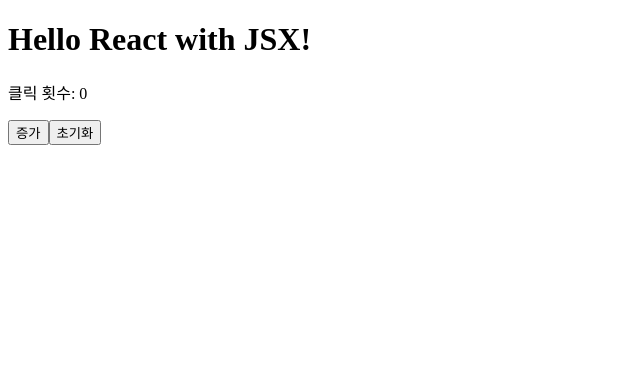
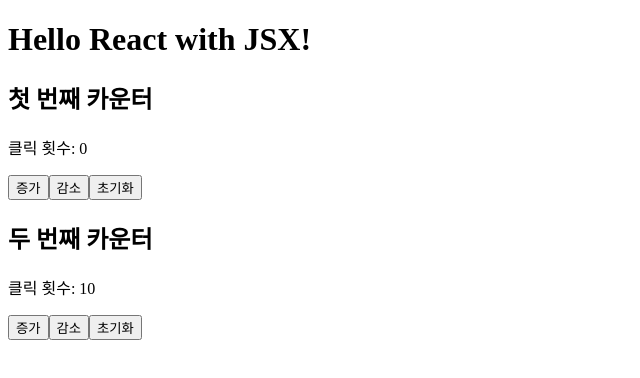
Before and after one commit to WilleLee/react-from-scratch, a React (Vite) app: page / in a window 1280 px wide. Shown: the top 378 px of the page, without its empty margins (0-640 px from the left). Built offline with nearby package versions, Linux system fonts and the light colour scheme.

Commit message:
renders by data with map

```diff
--- a/src/App.jsx
+++ b/src/App.jsx
@@ -1,11 +1,28 @@
-import { useState } from "react";
 import Counter from "./components/Counter.jsx";
+
+const counters = [
+  {
+    id: 1,
+    title: "첫 번째 카운터",
+    initialCount: 0,
+  },
+  {
+    id: 2,
+    title: "두 번째 카운터",
+    initialCount: 10,
+  },
+];
 
 function App() {
   return (
     <div>
       <h1>Hello React with JSX!</h1>
-      <Counter />
+      {counters.map((counter) => (
+        <section key={counter.id}>
+          <h2>{counter.title}</h2>
+          <Counter initialCount={counter.initialCount} />
+        </section>
+      ))}
     </div>
   );
 }
--- a/src/components/Counter.jsx
+++ b/src/components/Counter.jsx
@@ -2,12 +2,13 @@
 import Button from "./Button.jsx";
 import useCounter from "../hooks/useCounter.js";
 
-function Counter() {
-  const { count, increase, reset } = useCounter();
+function Counter({ initialCount = 0 }) {
+  const { count, increase, decrease, reset } = useCounter(initialCount);
   return (
     <div>
       <p>클릭 횟수: {count}</p>
       <Button onClick={increase}>증가</Button>
+      <Button onClick={decrease}>감소</Button>
       <Button onClick={reset}>초기화</Button>
     </div>
   );
--- a/src/hooks/useCounter.js
+++ b/src/hooks/useCounter.js
@@ -1,21 +1,26 @@
 import { useState } from "react";
 
-const INIT_NUMBER = 0;
+const DEFAULT_INIT_COUNT = 0;
 
-function useCounter() {
-  const [count, setCount] = useState(INIT_NUMBER);
+function useCounter(initCount = DEFAULT_INIT_COUNT) {
+  const [count, setCount] = useState(initCount);
 
   function increase() {
     setCount((prev) => prev + 1);
   }
 
+  function decrease() {
+    setCount((prev) => prev - 1);
+  }
+
   function reset() {
-    setCount(INIT_NUMBER);
+    setCount(initCount);
   }
 
   return {
     count,
     increase,
+    decrease,
     reset,
   };
 }
```
